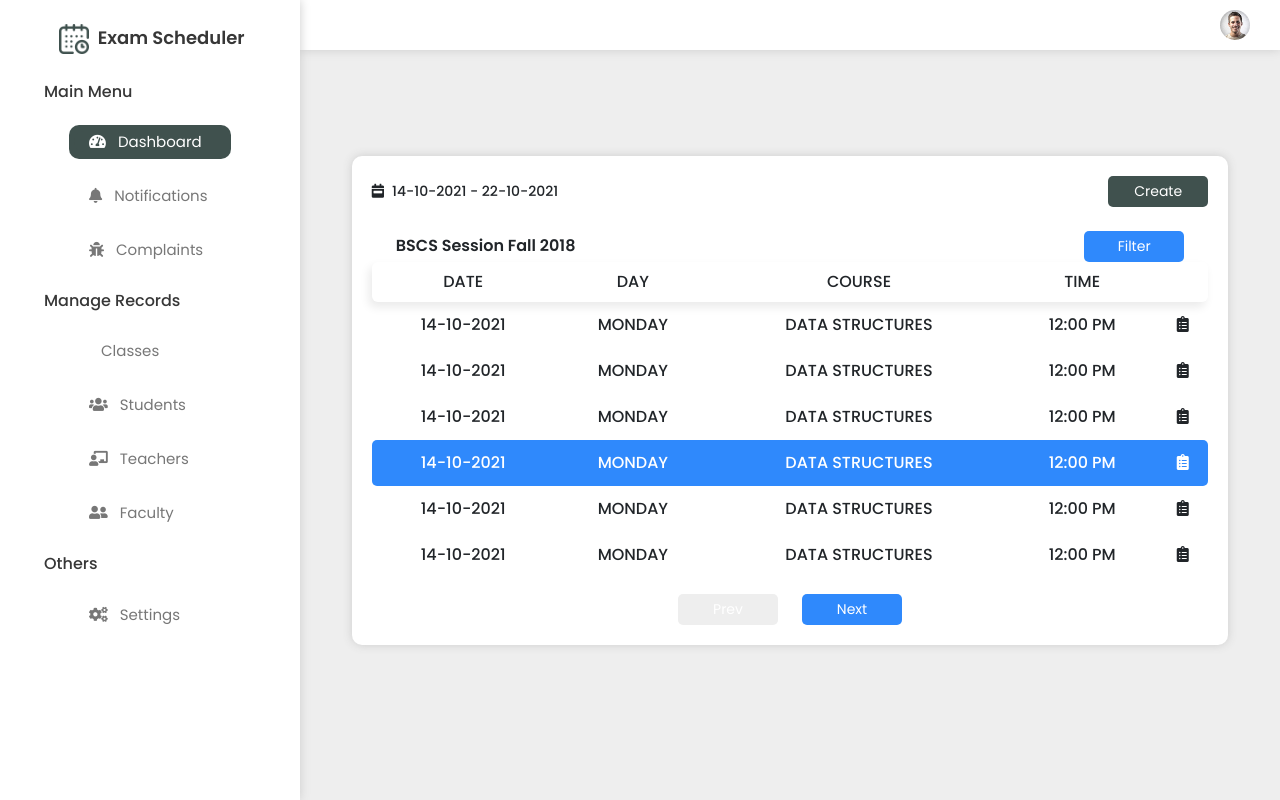
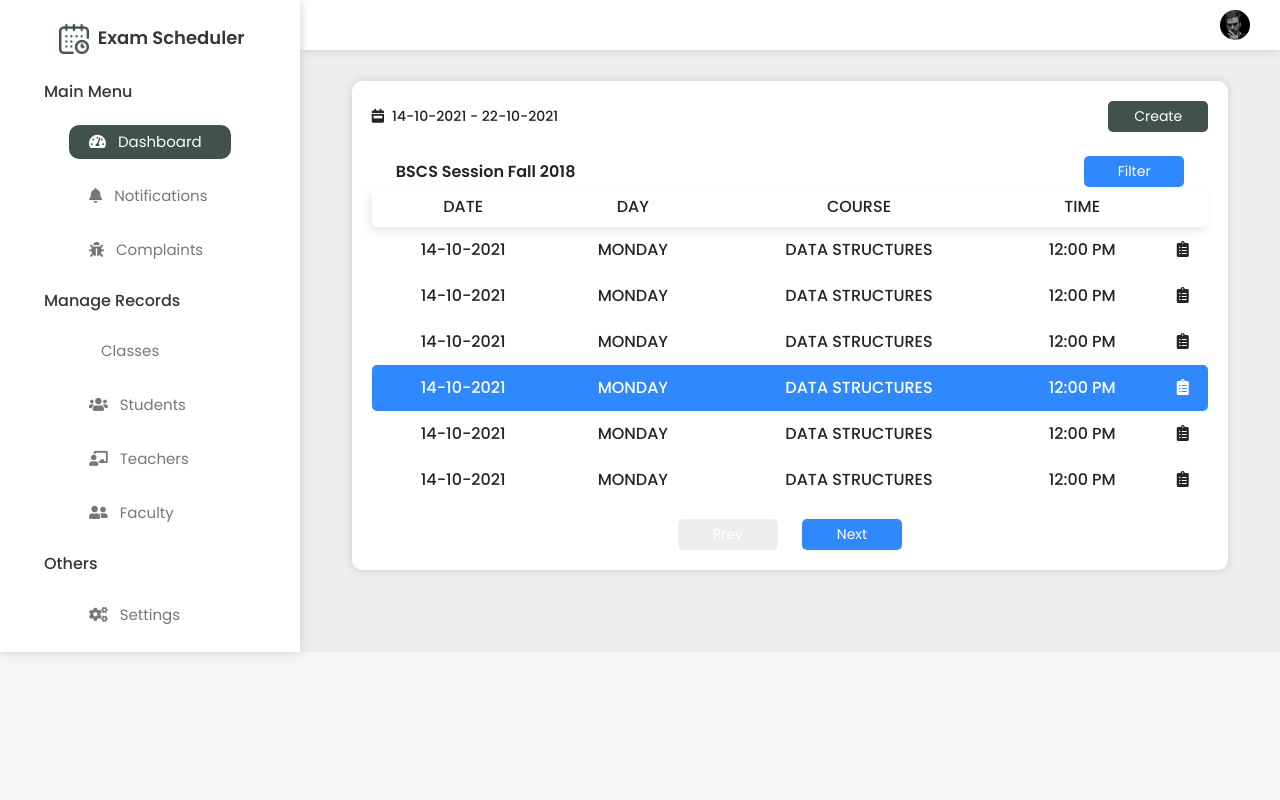
Before and after one commit to anovius/Exam-Scheduler, a React (Create React App) app in the folder client/: page /admin in a window 1280 px wide. Built offline with nearby package versions, Linux system fonts and the light colour scheme; some icons are missing.

Commit message:
fixes in design

```diff
--- a/client/public/style.css
+++ b/client/public/style.css
@@ -18,7 +18,7 @@
 
 html {
     box-sizing: border-box;
-    overflow-y: hidden;
+    background-color: var(--background);
 }
 
 html body {
--- a/client/src/screens/admin/admin.css
+++ b/client/src/screens/admin/admin.css
@@ -1,5 +1,5 @@
 .sidebar{
-    height: 100vh;
+    height: auto;
     padding: 20px;
     width: 300px;
     position: relative;
--- a/client/src/screens/admin/components/Layout/Header.js
+++ b/client/src/screens/admin/components/Layout/Header.js
@@ -1,6 +1,6 @@
 import { Link } from 'react-router-dom';
 
-import UserImage from '../../../../assets/user.jpeg';
+import UserImage from '../../../../assets/user.png';
 
 
 function Header(){
@@ -17,7 +17,7 @@ function Header(){
                             <img src={UserImage} alt="user"/>
                         </div>
                         <div class="dropdown-menu me-4" aria-labelledby="dropdownMenuButton">
-                            <Link class="dropdown-item"> <i class="fas fa-cogs me-2"></i> Settings</Link>
+                            <Link to="/admin/settings" class="dropdown-item"> <i class="fas fa-cogs me-2"></i> Settings</Link>
                             <Link to="/auth" class="dropdown-item" > <i class="fas fa-sign-out-alt me-2"></i> Logout</Link>
                         </div>
                     </div>
```
Also changed, not shown: client/src/assets/user.jpeg (deleted), client/src/assets/user.png (added).
